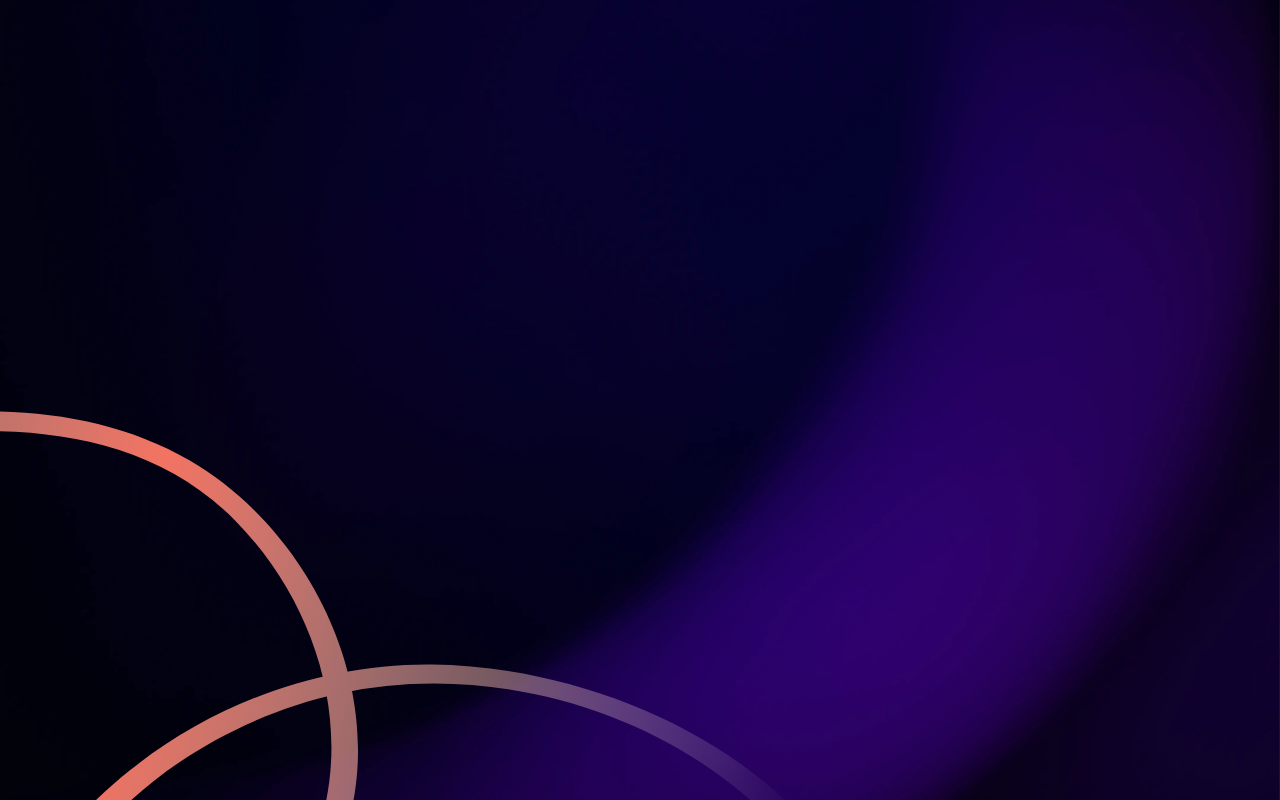
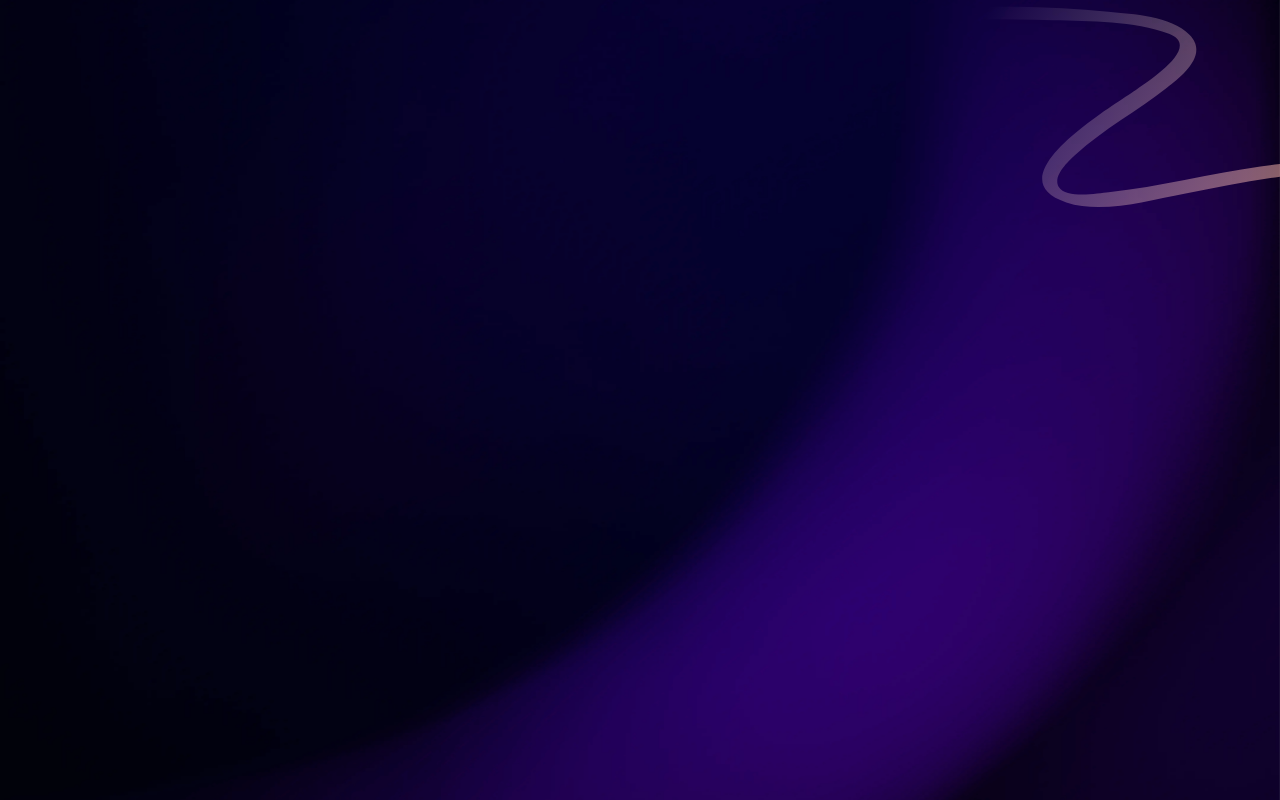
Before and after one commit to mohadeseSadri/Conference-ticket, a React (Vite) app in the folder Ticket/: page /ticket in a window 1280 px wide. Built offline with nearby package versions, Linux system fonts and the light colour scheme.

Commit message:
Set pattern top

```diff
--- a/Ticket/src/App.tsx
+++ b/Ticket/src/App.tsx
@@ -1,6 +1,6 @@
 import Form from "./Components/Form/Form"
 import Header from "./Components/Form/Header"
-import PatternBottomDesktop from "./Components/PatternBottomDesktop"
+import PatternBottomDesktop from "./Components/PatternBottom"
 import UploadAvatar from "./Components/Form/UploadAvatar"
 import Background from "./Components/Background"
 import "./App.css"
--- a/Ticket/src/Components/Form/Header.tsx
+++ b/Ticket/src/Components/Form/Header.tsx
@@ -1,5 +1,5 @@
 import logo from "../../assets/Images/logo-full.svg";
-import PatternTop from "../../assets/Images/pattern-squiggly-line-top.svg";
+import PatternTop from "../PatternTop";
 function Header() {
   return (
     <>
@@ -27,9 +27,7 @@ function Header() {
           </div>
         </div>
 
-        <div>
-          <img src={PatternTop} alt="Pattern" />
-        </div>
+        <PatternTop />
       </div>
     </>
   );
--- /dev/null
+++ b/Ticket/src/Components/PatternTop.tsx
@@ -0,0 +1,11 @@
+import Pattern from "../assets/Images/pattern-squiggly-line-top.svg";
+
+function PatternTop() {
+    return (
+        <div className="absolute top-0 right-0 z-[1]">
+            <img src={Pattern} alt="PatternTop" />
+        </div>
+    )
+}
+
+export default PatternTop;
--- a/Ticket/src/Components/Ticket/designTicket.tsx
+++ b/Ticket/src/Components/Ticket/designTicket.tsx
@@ -1,10 +1,11 @@
 import Background from "../Background";
-import PatternBottomDesktop from "../PatternBottomDesktop";
+import PatternTop from "../PatternTop";
+
 function DesignTicket() {
 return (
     <>
     <Background />
-    <PatternBottomDesktop />
+    <PatternTop />
     </>
 )
 }
```
Also changed, not shown: Ticket/src/Components/PatternBottom.tsx (renamed from Ticket/src/Components/PatternBottomDesktop.tsx).
